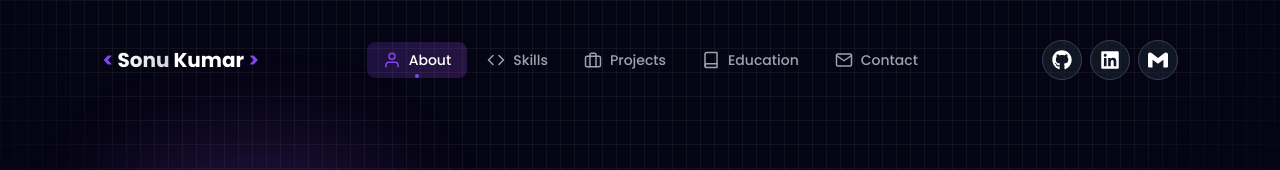
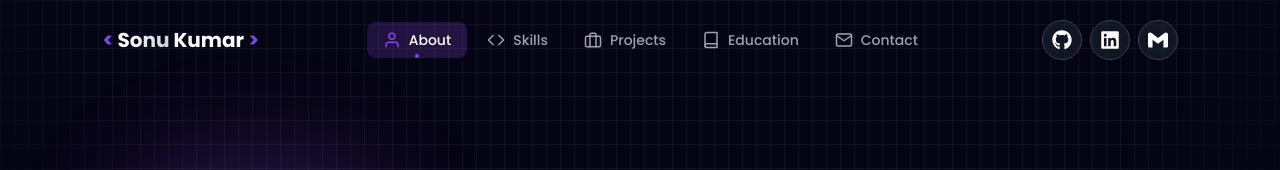
Before and after one commit to mahi720/portfolio, a React (Vite) app: page / in a window 1280 px wide. Shown: the top 170 px of the page. Built offline with nearby package versions, Linux system fonts and the light colour scheme.

Commit message:
Decrease padding in Navbar component
Reduced padding on the Navbar component for a more compact layout.

```diff
--- a/src/components/Navbar/Navbar.jsx
+++ b/src/components/Navbar/Navbar.jsx
@@ -326,7 +326,7 @@ const Navbar = () => {
       {/* Animated gradient border at bottom */}
       {/* <div className="absolute bottom-0 left-0 right-0 h-px bg-gradient-to-r from-transparent via-[#8245ec] to-transparent animate-gradient-x-slow"></div> */}
 
-      <div className="text-white py-10 flex justify-between items-center relative">
+      <div className="text-white py-5 flex justify-between items-center relative">
         {/* Logo with enhanced animation */}
         <div className="relative group">
           <div className="absolute -inset-2 bg-gradient-to-r from-[#8245ec] to-[#a855f7] rounded-lg blur opacity-0 group-hover:opacity-50 transition-all duration-700"></div>
```
